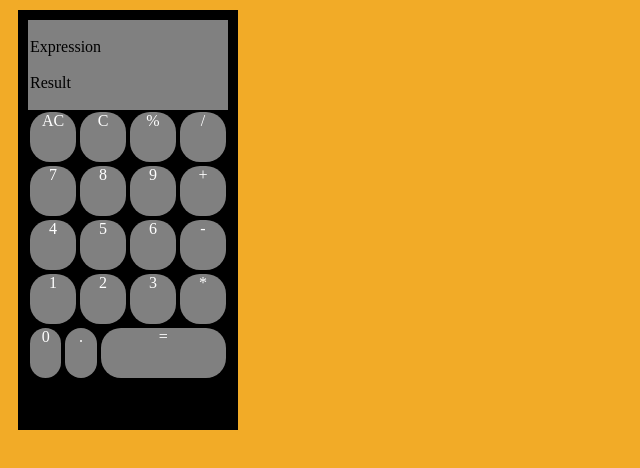
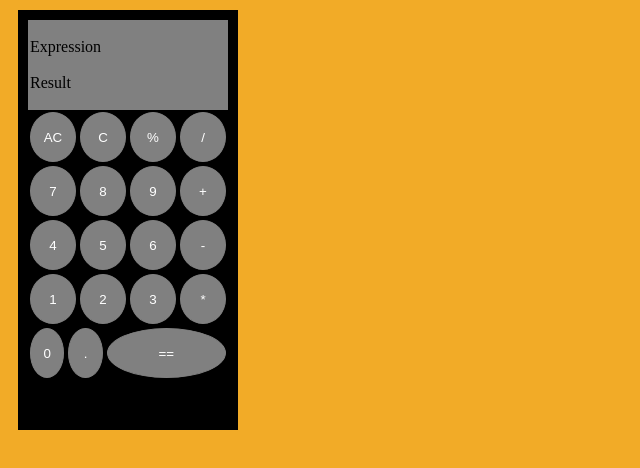
Before and after one commit to akarmehmet/Calculator, a plain HTML site: page index.html in a window 1280 px wide. Shown: the whole page, without its empty margins (0-640 px from the left). Drawn offline with Linux system fonts and the light colour scheme.

Commit message:
basic functions and buttons click added

```diff
--- a/calculator.js
+++ b/calculator.js
@@ -0,0 +1,43 @@
+let expression = [];
+
+function onExpressionButtonClick(express){
+    expression.push(express);
+    console.log(expression);
+}
+
+function calculateExpression(){
+    // calculate expression and return result
+    for(let i = 0;i<expression.length;i++){
+        const exp = expression[i];
+        switch (exp) {
+            case value:'+'
+                expression.push(expression.pop() + expression.pop());
+                break;
+            case value:'-'
+                expression.push(expression.pop()-expression.pop());
+                break;
+            case value:'*'
+                expression.push(expression.pop()*expression.pop());
+                break;
+            case value:'/'
+                expression.push(expression.pop()/expression.pop());
+                break;
+            default:
+                expression.push(parseInt(exp));
+                break;
+        }
+    }
+    const result =  expression.pop();
+    console.log(result);
+
+}
+
+function onRemoveButtonClick(){
+    expression.pop();
+    console.log(expression);
+}
+
+function clearExpression(){
+    expression.length = 0;
+    console.log(expression);
+}
--- a/index.html
+++ b/index.html
@@ -16,33 +16,34 @@
         </div>
         <div class="buttons">
             <div class="buttonRow">
-                <p class="circleButton">AC</p>
-                <p class="circleButton">C</p>
-                <p class="circleButton">%</p>
-                <p class="circleButton">/</p>
+                <button class="circleButton" onclick="clearExpression()">AC</button>
+                <button class="circleButton" onclick="onRemoveButtonClick()">C</button>
+                <button class="circleButton" onclick="onExpressionButtonClick('%')">%</button>
+                <button class="circleButton" onclick="onExpressionButtonClick('/')">/</button>
             </div>
             <div class="buttonRow">
-                <p class="circleButton">7</p>
-                <p class="circleButton">8</p>
-                <p class="circleButton">9</p>
-                <p class="circleButton">+</p>
+                <button class="circleButton" onclick="onExpressionButtonClick('7')">7</button>
+                <button class="circleButton" onclick="onExpressionButtonClick('8')">8</button>
+                <button class="circleButton" onclick="onExpressionButtonClick('9')">9</button>
+                <button class="circleButton" onclick="onExpressionButtonClick('+')">+</button>
             </div>
             <div class="buttonRow">
-                <p class="circleButton">4</p>
-                <p class="circleButton">5</p>
-                <p class="circleButton">6</p>
-                <p class="circleButton">-</p>
+                <button class="circleButton" onclick="onExpressionButtonClick('4')">4</button>
+                <button class="circleButton" onclick="onExpressionButtonClick('5')">5</button>
+                <button class="circleButton" onclick="onExpressionButtonClick('6')">6</button>
+                <button class="circleButton" onclick="onExpressionButtonClick('-')">-</button>
             </div>
             <div class="buttonRow">
-                <p class="circleButton">1</p>
-                <p class="circleButton">2</p>
-                <p class="circleButton">3</p>
-                <p class="circleButton">*</p>
+                <button class="circleButton" onclick="onExpressionButtonClick('1')">1</button>
+                <button class="circleButton" onclick="onExpressionButtonClick('2')">2</button>
+                <button class="circleButton" onclick="onExpressionButtonClick('3')">3</button>
+                <button class="circleButton" onclick="onExpressionButtonClick('*')">*</button>
             </div>
             <div class="buttonRow">
-                <p class="circleButton">0</p>
-                <p class="circleButton">.</p>
-                <p class="circleButton" id="equalButton">=</p>
+                <button class="circleButton" onclick="onExpressionButtonClick('0')">0</button>
+                <button class="circleButton">.</button>
+                <button class="circleButton" id="equalButton" onclick="calculateExpression()">==</button>
+
             </div>
         </div>
     </div>
--- a/style.css
+++ b/style.css
@@ -20,11 +20,12 @@
     background-color: gray;
     width: 50px;
     height: 50px;
-    border-radius: 20px;
+    border-radius: 50%;
     margin: 2px;
     text-align: center;
     position: relative;
     color: white;
+    border: 1px solid grey;
 }
 #equalButton{
     width: 200px;
```
